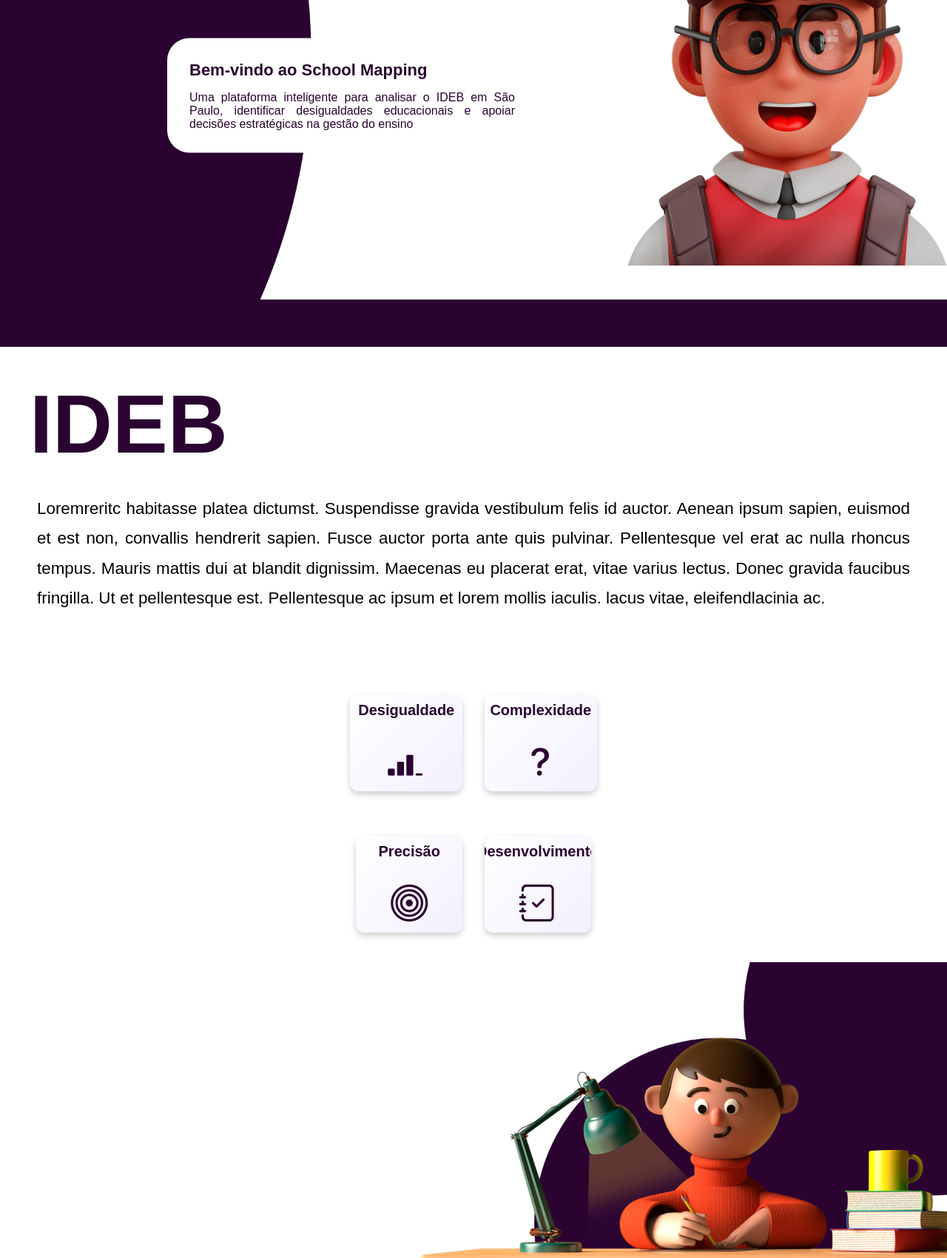
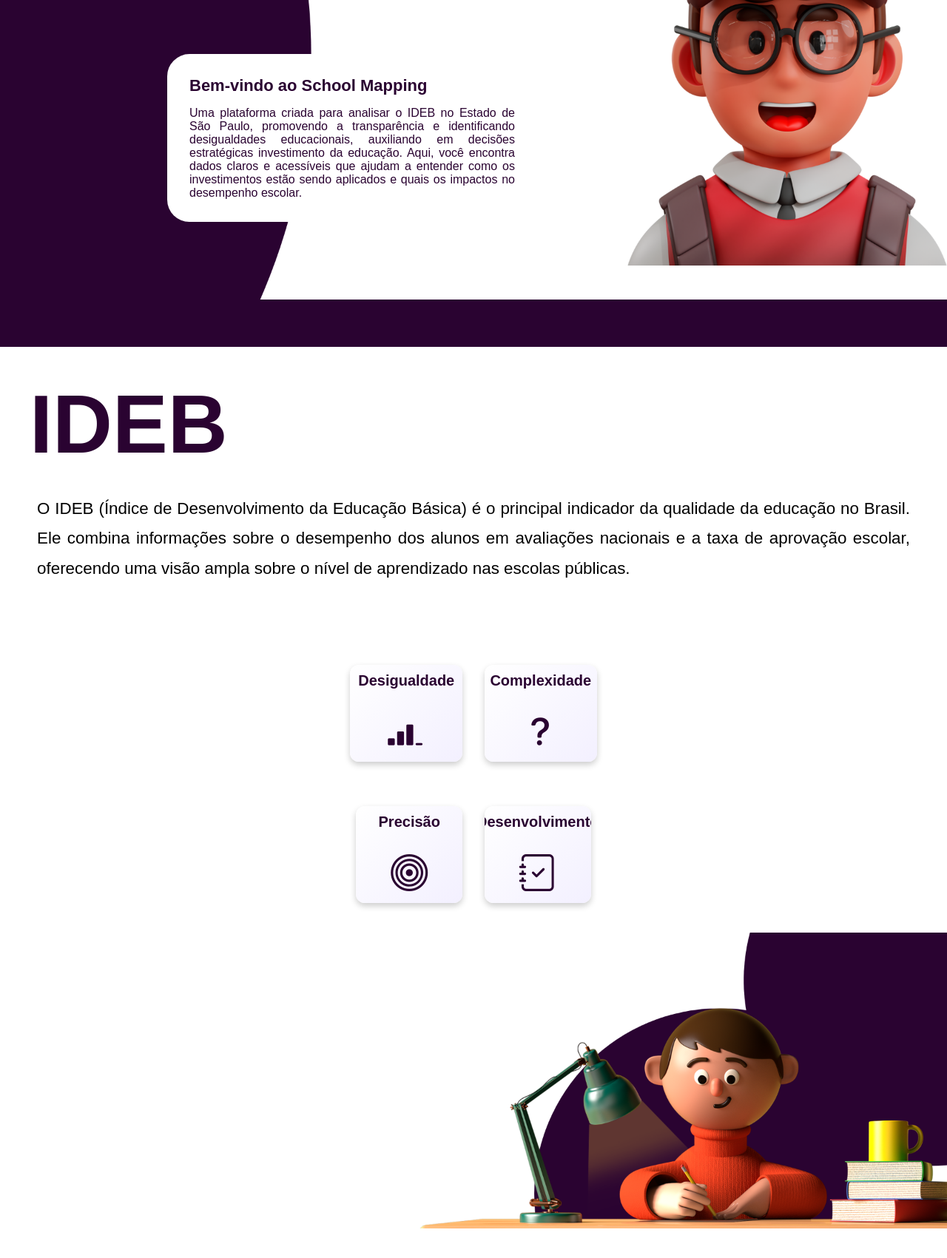
Before and after one commit to School-mapping/app-web-school-mapping, a website: page public/index.html in a window 1280 px wide. Shown: the part 400-2101 px from the top of the page at 74% size. Drawn offline with nearby package versions, Linux system fonts and the light colour scheme.

Commit message:
Adicionando descrições

```diff
--- a/public/index.html
+++ b/public/index.html
@@ -24,14 +24,13 @@
 
   <div class="texto-roxo">
     <h1>Bem-vindo ao School Mapping</h1>
-    <p>Uma plataforma inteligente para analisar o IDEB em São Paulo, identificar desigualdades educacionais e apoiar decisões estratégicas na gestão do ensino </div>
+    <p>Uma plataforma criada para analisar o IDEB no Estado de São Paulo, promovendo a transparência e identificando desigualdades educacionais, auxiliando em decisões estratégicas investimento da educação. Aqui, você encontra dados claros e acessíveis que ajudam a entender como os investimentos estão sendo aplicados e quais os impactos no desempenho escolar.</div>
 </div>
 
 <div class="pag2">
 <div class="esq">
 <h2>IDEB</h2>
-<p>Loremreritc habitasse platea dictumst. Suspendisse gravida vestibulum felis id auctor. Aenean ipsum sapien, euismod et est non, convallis hendrerit sapien. Fusce auctor porta ante quis pulvinar. Pellentesque vel erat ac nulla rhoncus tempus. Mauris mattis dui at blandit dignissim. Maecenas eu placerat erat, vitae varius lectus. Donec gravida faucibus fringilla. Ut et pellentesque est. Pellentesque ac ipsum et lorem mollis iaculis.
-lacus vitae, eleifendlacinia ac.</p>
+<p>O IDEB (Índice de Desenvolvimento da Educação Básica) é o principal indicador da qualidade da educação no Brasil. Ele combina informações sobre o desempenho dos alunos em avaliações nacionais e a taxa de aprovação escolar, oferecendo uma visão ampla sobre o nível de aprendizado nas escolas públicas.</p>
 </div>
 <div class="dir">
   <div class="linha">
@@ -63,7 +62,7 @@
   <img src="./assets/estudando.png" alt="">
   <div class="texto-sobre">
     <h2>O Que Fazemos</h2>
-    <p>Trazemos facilidade na visualização dos dados trazidos pelo IDEB, além de manipulá-los + Loremreritc habitasse platea dictumst. Suspendisse gravida vestibulum felis id auctor. Aenean ipsum sapien, euismod et est non, convallis hendrerit sapien. Fusce auctor porta ante quis pulvinar. Pellentesque vel,</p>
+    <p>O School Mapping cruza dados do IDEB com os valores investidos em cada região de São Paulo, permitindo a visualização em dashboards de onde os recursos estão sendo aplicados, e se eles estão atingindo os resultados esperados. Nosso objetivo é tornar a informação simples, acessível e útil para gestores, educadores e sociedade.</p>
   </div>
 </div>
 
@@ -71,7 +70,7 @@
   <img src="./assets/bencerto.png" alt="">
   <div class="texto-sobre2">
     <h2>Resultados</h2>
-    <p>tomada de decisão + + + Loremreritc habitasse platea dictumst. Suspendisse gravida vestibulum felis id auctor. Aenean ipsum sapien, euismod et est non, convallis hendrerit sapien. Fusce auctor porta ante quis pulvinar. Pellentesque vel erat ac nulla rhoncus tempus. Mauris mattis dui at blandit dignissim. ,</p>
+    <p>Com o School Mapping, é possível identificar desigualdades regionais, acompanhar a eficiência dos investimentos e ajudar na tomada de decisões estratégicas. Assim, contribuímos para um sistema educacional mais justo, transparente e voltado para a melhoria real no nível de aprendizagem público de São Paulo.</p>
   </div>
 </div>
 
```
